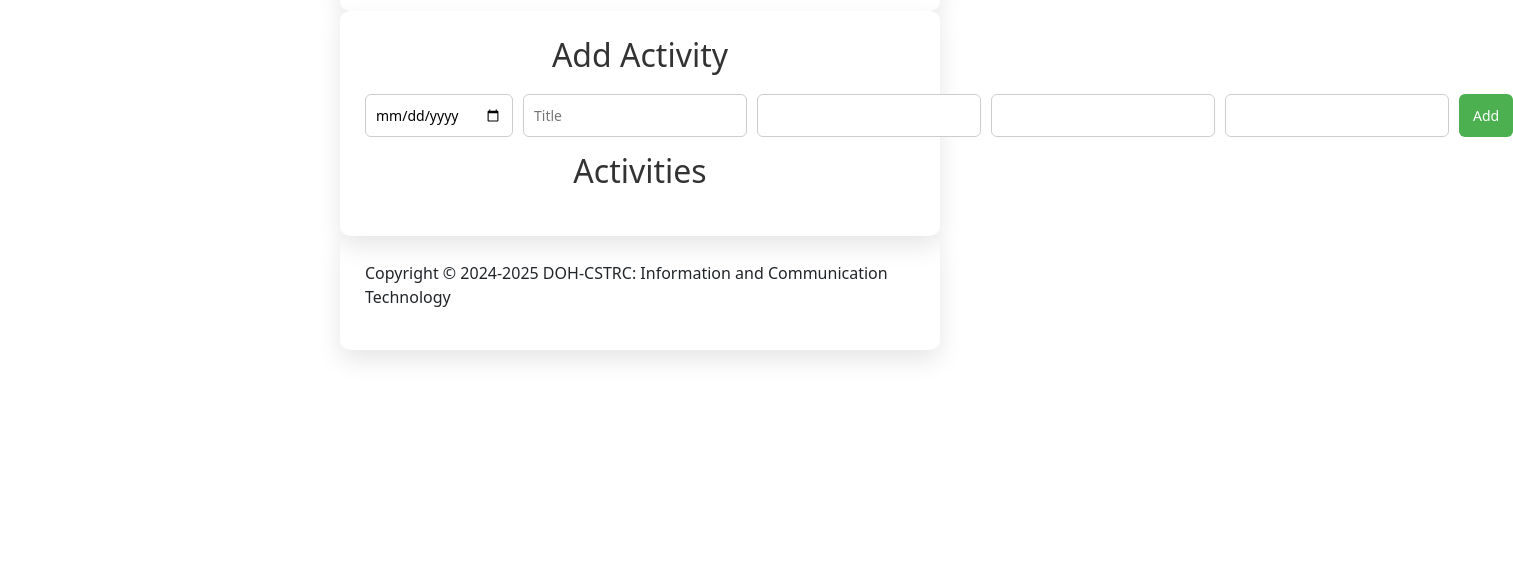
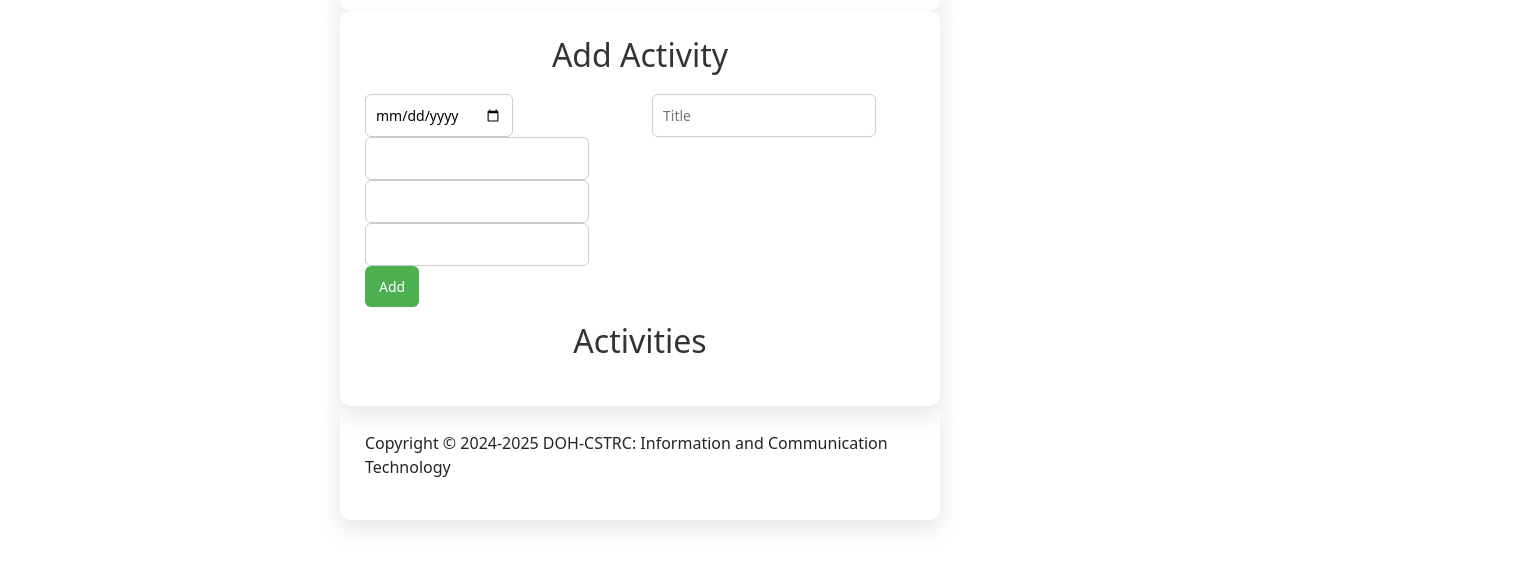
Before and after one commit to ely0295/doh-cstrc-activities-2026, a plain HTML site: page crud.html in a window 1280 px wide. Shown: the part 97-666 px from the top of the page, 1513 px wide, since content can reach past the window. Drawn offline with Linux system fonts and the light colour scheme; no server answers.

Commit message:
Update crud.html

```diff
--- a/crud.html
+++ b/crud.html
@@ -158,13 +158,25 @@ https://templatemo.com/tm-562-space-dynamic
   <div class="main-banner wow fadeIn" id="top" data-wow-duration="1s" data-wow-delay="0.5s" >
     <div class="container">
   <h2>Add Activity</h2>
+  <div class="row">
+        <div class="col-lg-6">
+           <input id="date" type="date">
+        </div>
+        <div class="col-lg-6">
+            <input id="title" placeholder="Title">
+        </div>
+       <div class="col-lg-12">
+           <input id="venue" type="text">
+        </div>
+        <div class="col-lg-12">
+           <input id="proponent" type="text">
+        </div>
+        <div class="col-lg-12">
+           <input id="attendees" type="text">
+        </div>
+    </div>
+  <div class="form-group">
 
-  <div class="form-group">
-    <input id="date" type="date">
-    <input id="title" placeholder="Title">
-    <input id="venue" type="text">
-    <input id="proponent" type="text">
-    <input id="attendees" type="text">
     <button class="add" onclick="addItem()">Add</button>
   </div>
 
```
